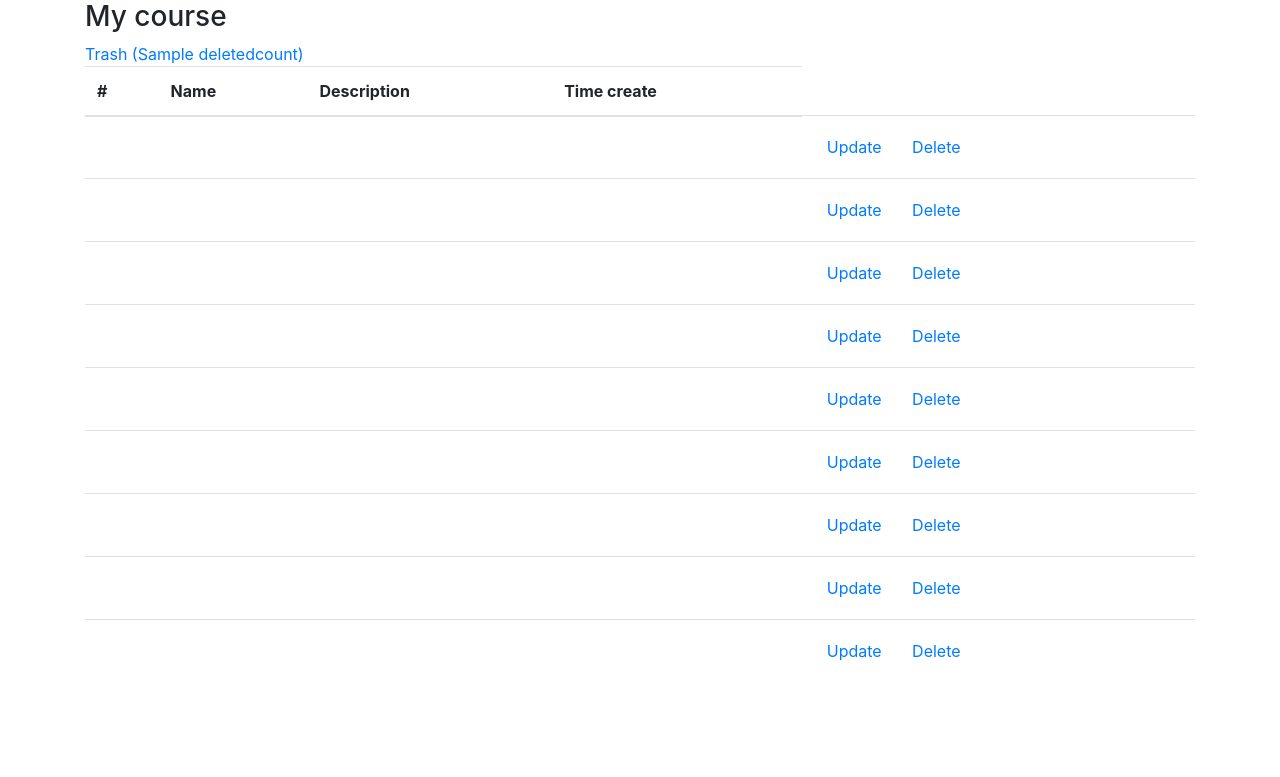
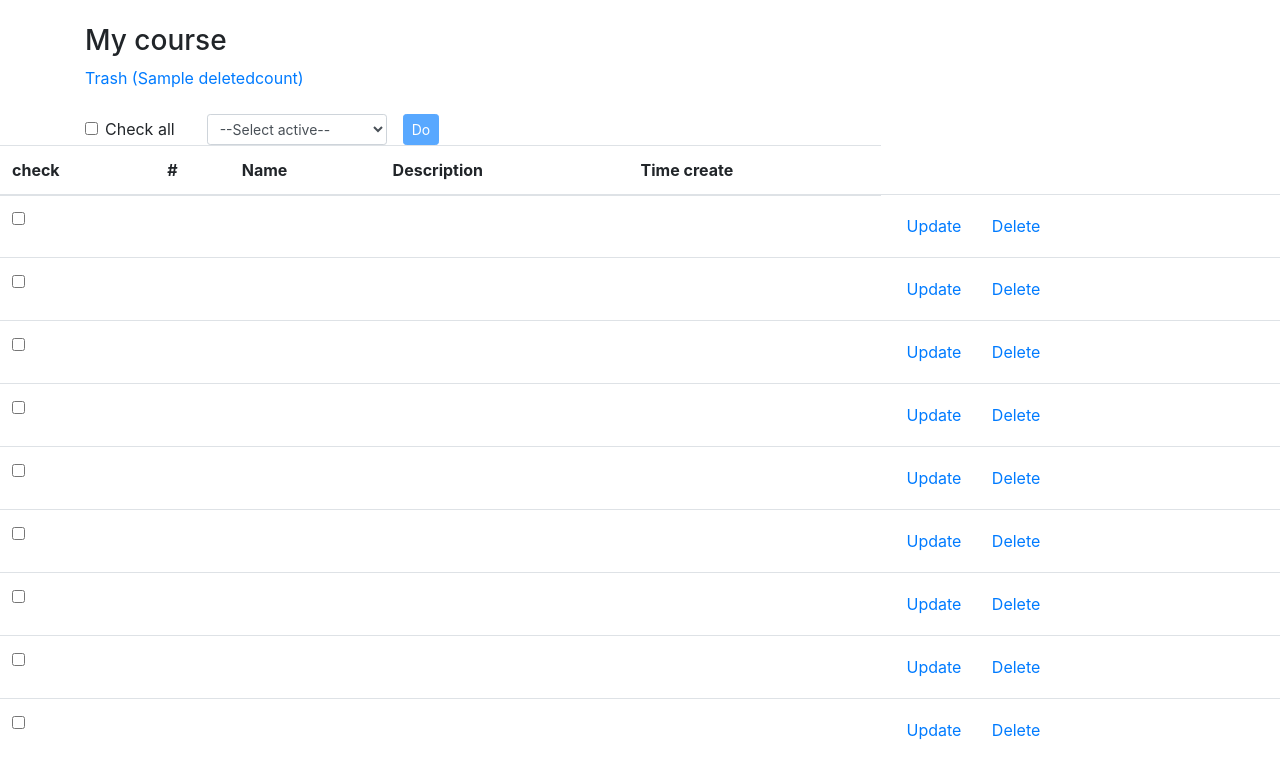
Before and after one commit to dargonJ24/Blog_course, a Node server app: template src/resources/views/me/storeCourse.hbs in a window 1280 px wide. Shown: the part 62-839 px from the top of the page. Before the commit the page ends 723 px from the top, so only its background shows below. Run offline with Node 20, Linux system fonts and the light colour scheme; tables that the repository leaves empty hold one stand-in row (values such as "Sample post"); the template is opened without the code that fills it: values that come from a table or form of the project are taken from there, most other values are stand-ins (such as "Sample title", 1, 10 or a date in 2020); some libraries are stand-ins or nearby versions.

Commit message:
select all items

```diff
--- a/idea_upgrade.txt
+++ b/idea_upgrade.txt
@@ -3,3 +3,7 @@
 3/ page shoping
 4/ encode
 5/ authorize
+________________
+A1 : connect database cloud
+A2: Deloy web
+A3 : Add page admin
--- a/src/resources/scss/app.scss
+++ b/src/resources/scss/app.scss
@@ -8,3 +8,7 @@
     border-radius: 100%;
     margin-right: 4px;
 }
+.checkbox-select-all-options{
+    width: 180px;
+    margin : 0 16px;
+}
--- a/src/resources/views/me/storeCourse.hbs
+++ b/src/resources/views/me/storeCourse.hbs
@@ -1,9 +1,25 @@
-<div class0="mt-4">
+<form class="mt-4 " name="container-form" method="POST" action="/courses/handle-form-action">
     <h3>My course</h3>
     <a href="/me/trash/course">Trash ({{deletedcount}})</a>
+ <div class="mt-4 d-flex align-items-center">
+  <div class="form-check mr-3">
+    <input type="checkbox" class="form-check-input" id="checkbox-all">
+    <label class="form-check-label" for="checkbox-all">Check all</label>
+  </div>
+
+ <select class="form-control form-control-sm mr-3 checkbox-select-all-options" name="action" required="true">
+  <option value="">--Select active--</option>
+  <option value="delete">Delete</option>
+ </select>
+  <button class="btn btn-primary btn-sm  check-all-submit-btn" disabled="disabled"> Do</button>
+</div>
+
+
+  </div>
     <table class="table">
   <thead>
     <tr>
+      <th scope="col">check</th>
       <th scope="col">#</th>
       <th scope="col">Name</th>
       <th scope="col">Description</th>
@@ -13,6 +29,12 @@
   <tbody>
      {{#each course}}
     <tr>
+      <th>
+        <div class="form-check mr-3">
+       <input type="checkbox" class="form-check-input" id="exampleCheck1" name="coursIds[]" value="{{this._id}}">
+
+        </div>
+      </th>
       <th scope="row">{{sum 1 @index}}</th>
       <td>{{this.name}}</td>
       <td>{{this.description}}</td>
@@ -35,7 +57,7 @@
     {{/each}}
   </tbody>
 </table>
-</div>
+</form>
 {{!--hiden form--}}
 <form name="delete-form" method="POST" ></form>
 {{!--confirm delete --}}
@@ -65,21 +87,58 @@
   document.addEventListener('DOMContentLoaded', function() {
   $(document).ready(function() {
     var courseid;
+    //var container_form =document.forms["container-form"]
+    var container_form = $('form[name="container-form"]');
     var deleteForm = document.forms["delete-form"];
+    var checkbox_all = $("#checkbox-all");
+    var coursItemsCheckbox = $('input[name="coursIds[]"]');
+    var checkAllSubmitBtn = $(".check-all-submit-btn");
+    console.log(container_form)
+      //disable form C1
+      /*
+    container_form.on("submit",function(e){
+
+  var isSubmittable = checkAllSubmitBtn.hasClass("disabled");
+  if(isSubmittable){
+    e.preventDefault()
+  }
+}); */
+
     $('#delete-course').on('show.bs.modal', function(event) {
       var button = $(event.relatedTarget);
       courseid = button.data('id');
+    });
 
-      });
-      var btnDeleteCourse =document.getElementById("btn-delete-course")
-      btnDeleteCourse.onclick=function(){
-        deleteForm.action="/courses/"+courseid+"?_method=DELETE"
-        deleteForm.submit()
-      }
+    var btnDeleteCourse = document.getElementById("btn-delete-course");
+    btnDeleteCourse.onclick = function() {
+      deleteForm.action = "/courses/" + courseid + "?_method=DELETE";
+      deleteForm.submit();
+    };
 
 
+    // checkbox_items clicked
+    coursItemsCheckbox.on("change", function() {
+      var isCheckedAll = $(this).prop('checked') && $('input[name="coursIds[]"]:checkbox:checked').length === $('input[name="coursIds[]"]:checkbox').length;
 
+      checkbox_all.prop('checked', isCheckedAll);
+      renderCheckAllSubmitBtn();
     });
 
+    // checkbox_all clicked
+    checkbox_all.on("change", function() {
+      const isChecked = $(this).prop("checked");
+      coursItemsCheckbox.prop('checked', isChecked);
+      renderCheckAllSubmitBtn();
+    });
+
+    function renderCheckAllSubmitBtn() {
+      var checkedCount = $('input[name="coursIds[]"]:checkbox:checked').length;
+      if (checkedCount > 0) {
+        checkAllSubmitBtn.removeAttr('disabled');
+      }else{
+         checkAllSubmitBtn.addAttr('disabled');
+      }
+    }
+  });
 });
 </script>
--- a/src/resources/views/me/trashcourse.hbs
+++ b/src/resources/views/me/trashcourse.hbs
@@ -1,6 +1,7 @@
 <div class0="mt-4">
     <h3> Course deleted</h3>
     <a href="/me/courses/store">Back</a>
+
     <table class="table">
   <thead>
     <tr>
--- a/src/routes/course.js
+++ b/src/routes/course.js
@@ -4,6 +4,7 @@ const courseController = new CourseController();
 const CourseRouter = express.Router();
 CourseRouter.patch('/:id/restore', courseController.restore);
 CourseRouter.delete('/:id', courseController.delete);
+CourseRouter.post('/handle-form-action', courseController.handleFormAction);
 CourseRouter.put('/:id', courseController.update);
 CourseRouter.get('/:id/edit', courseController.edit);
 CourseRouter.delete('/:id/fore', courseController.foredelete);
```
Also changed, not shown: src/app/controllers/CourseController.js (+15 -0 lines), src/public/css/app.css. Lines whose indentation alone changed are shown as unchanged.
